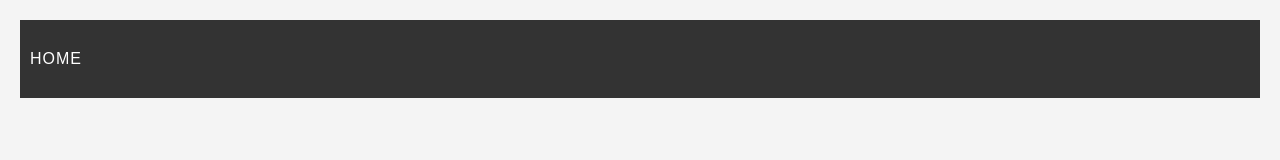
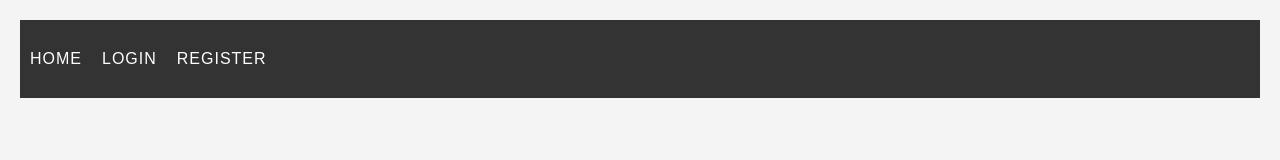
Before and after one commit to ondher99/ondher99-WebApp-Webshop-BSD, a React (Create React App) app: page /Profile in a window 1280 px wide. Shown: the top 160 px of the page. Built offline with nearby package versions, Linux system fonts and the light colour scheme.

Commit message:
added Navigation bar to webshop

```diff
--- a/src/App/App.tsx
+++ b/src/App/App.tsx
@@ -1,24 +1,22 @@
-import React from 'react';
+import React, { useContext } from 'react';
 import { BrowserRouter as Router, Routes, Route, Link } from 'react-router-dom';
 import HomeScreen from '../HomeScreen/Home';
-import { UserProvider } from '../Profile/UserContext';
+import { UserContext, UserProvider } from '../Profile/UserContext';
 import LoginForm from "../Login/Login";
 import Profile from '../Profile/Profile';
 import ChangePasswordForm from "../ChangePassword/ChangePassword";
 import ChangeProfileDataForm from "../ChangeProfile/ChangeProfileData";
 import RegistrationForm from "../Registration/Registration";
 import CategoryPage from "../views/Product/CategoryPage";
+import { Navbar } from '../Navbar/Navbar'
 
 const App = () => {
+
   return (
     <UserProvider>
       <Router>
         <div>
-          <nav style={{ marginBottom: '20px' }}>
-            <ul style={{ listStyleType: 'none', padding: 0, display: 'flex', gap: '20px' }}>
-              <li><Link to="/">Home</Link></li>
-            </ul>
-          </nav>
+          <Navbar />
           <Routes>
             <Route path="/" element={<HomeScreen/>} />
             <Route path="/Login" element={<LoginForm />} />
--- a/src/HomeScreen/Home.tsx
+++ b/src/HomeScreen/Home.tsx
@@ -1,6 +1,5 @@
 import React, { useEffect, useState } from 'react';
 import { Link } from 'react-router-dom';
-import { useUser } from '../Profile/UserContext';
 import "./Home.css"
 
 interface Category {
@@ -11,7 +10,6 @@
 }
 
 const HomeScreen: React.FC = () => {
-  const { user } = useUser();
   const [categories, setCategories] = useState<Category[]>([]);
   const [error, setError] = useState<string | null>(null);
 
@@ -49,18 +47,7 @@
     <div>
       <h1>Welcome to our webshop!</h1>
       <ul className="category-list">
-        {user ? (
-          <>
-            <Link to="/Profile">Profile</Link>
-            {renderCategoryLinks()}
-          </>
-        ) : (
-          <>
-            <Link to="/Login">Login</Link>
-            <Link to="/Registration">Register</Link>
-            {renderCategoryLinks()}
-          </>
-        )}
+        {renderCategoryLinks()}
       </ul>
     </div>
   );
--- /dev/null
+++ b/src/Navbar/Navbar.tsx
@@ -0,0 +1,23 @@
+import React, { useContext } from 'react';
+import { BrowserRouter as Router, Routes, Route, Link } from 'react-router-dom';
+import { useUser } from '../Profile/UserContext';
+
+export const Navbar = () => {
+    const { user, logout } = useUser();
+
+    return (
+        <nav style={{ marginBottom: '20px' }}>
+        <ul style={{ listStyleType: 'none', padding: 0, display: 'flex', gap: '20px' }}>
+          <li><Link to="/">Home</Link></li>
+          {user ? (
+            <li><Link to="/Profile">Profile</Link></li>
+          ) : (
+            <>
+              <li><Link to="/Login">Login</Link></li>
+              <li><Link to="/Registration">Register</Link></li>
+            </>
+          )}
+        </ul>
+      </nav>
+    );
+  };
--- a/src/Profile/Profile.tsx
+++ b/src/Profile/Profile.tsx
@@ -3,23 +3,19 @@
 import { useUser } from './UserContext';
 
 function Profile() {
-  const { user, setUser } = useUser();
+  const { user, logout } = useUser();
   const navigate = useNavigate();
 
-  // Logout function to clear user context and accessToken
   const handleLogout = () => {
-    setUser(null);
-    localStorage.removeItem('accessToken');
+    logout();
     navigate('/');
   };
 
-  // Automatically redirect to login if there is no user logged in
   if (!user) {
     navigate('/login');
     return null;
   }
 
-  // Destructure shipping and billing addresses
   const { email, firstName, lastName } = user;
 
   return (
--- a/src/Profile/UserContext.tsx
+++ b/src/Profile/UserContext.tsx
@@ -26,6 +26,7 @@
 type UserContextType = {
   user: User | null;
   setUser: React.Dispatch<React.SetStateAction<User | null>>;
+  logout: () => void;
 };
 
 export function getUsers() {
@@ -63,7 +64,7 @@
   });
 }
 
-const UserContext = createContext<UserContextType | undefined>(undefined);
+export const UserContext = createContext<UserContextType | undefined>(undefined);
 
 interface UserProviderProps {
   children: ReactNode;
@@ -71,6 +72,11 @@
 
 export const UserProvider: React.FC<UserProviderProps> = ({ children }) => {
   const [user, setUser] = useState<User | null>(null);
+
+  const logout = () => {
+    setUser(null);
+    localStorage.removeItem('accessToken');
+  };
 
   useEffect(() => {
     const authtoken = localStorage.getItem('accessToken');
@@ -90,7 +96,7 @@
   }, []);
 
   return (
-    <UserContext.Provider value={{ user, setUser }}>
+    <UserContext.Provider value={{ user, setUser, logout }}>
       {children}
     </UserContext.Provider>
   );
--- a/src/index.tsx
+++ b/src/index.tsx
@@ -4,13 +4,16 @@
 import reportWebVitals from './reportWebVitals';
 
 import './index.css';
+import { UserProvider } from './Profile/UserContext';
 
 const root = ReactDOM.createRoot(
   document.getElementById('root') as HTMLElement
 );
 root.render(
   <React.StrictMode>
-    <App />
+    <UserProvider>
+      <App />
+    </UserProvider>
   </React.StrictMode>
 );
 
```
